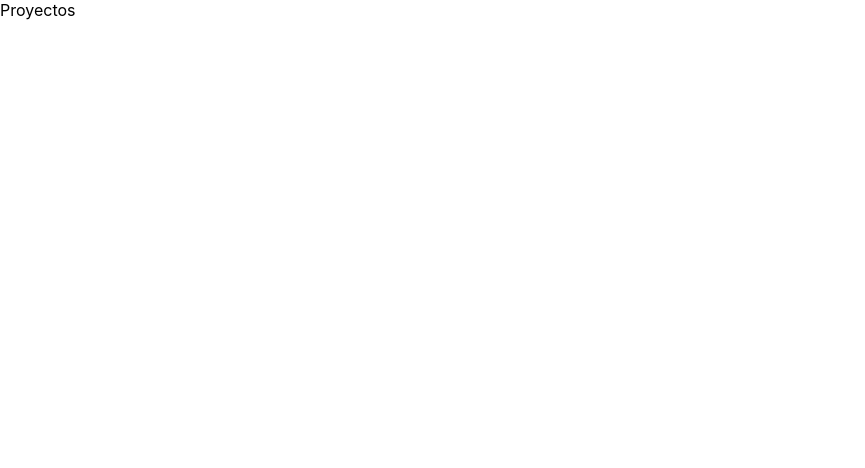
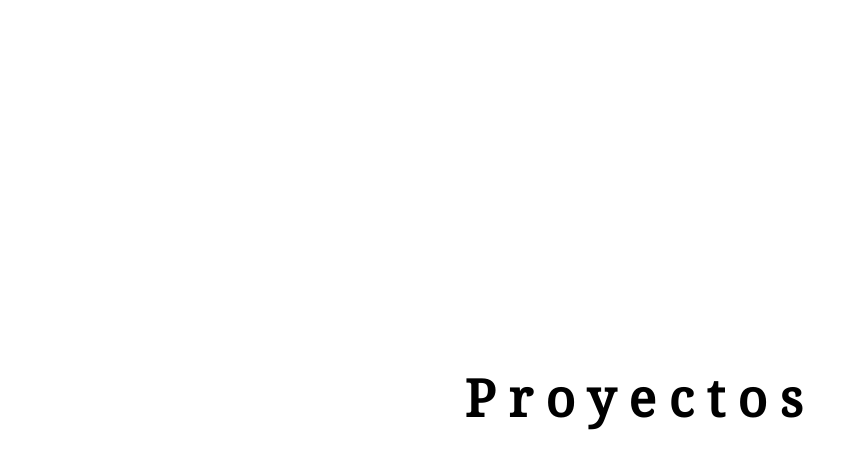
Before and after one commit to JuanjoPais/Marketing-Media-Solutions, a React (Create React App) app: page /proyectos in a window 1280 px wide. Shown: the top 468 px of the page, without its empty margins (0-865 px from the left). Built offline with nearby package versions, Linux system fonts and the light colour scheme.

Commit message:
arranco Proyectos

```diff
--- a/src/components/Proyectos.js
+++ b/src/components/Proyectos.js
@@ -12,7 +12,7 @@ const Proyectos = () => {
 	};
 	return (
 		<div className="proyectos" onWheel={onMouseWheel}>
-			Proyectos
+			<h2 className="proyectos_titulo">Proyectos</h2>
 		</div>
 	);
 };
--- a/src/components/styles/App.scss
+++ b/src/components/styles/App.scss
@@ -282,7 +282,19 @@
 .proyectos {
 	display: flex;
 	flex-direction: column;
-	justify-content: center;
+	justify-content: space-around;
+	align-items: center;
+	width: 100%;
+	height: 100vh;
+
+	&_titulo {
+		font-family: "Droid Serif";
+		font-style: normal;
+		font-weight: 700;
+		font-size: 3.2em;
+		line-height: 183.64%;
+		letter-spacing: 0.25em;
+	}
 }
 
 //ANIMATIONS
```
